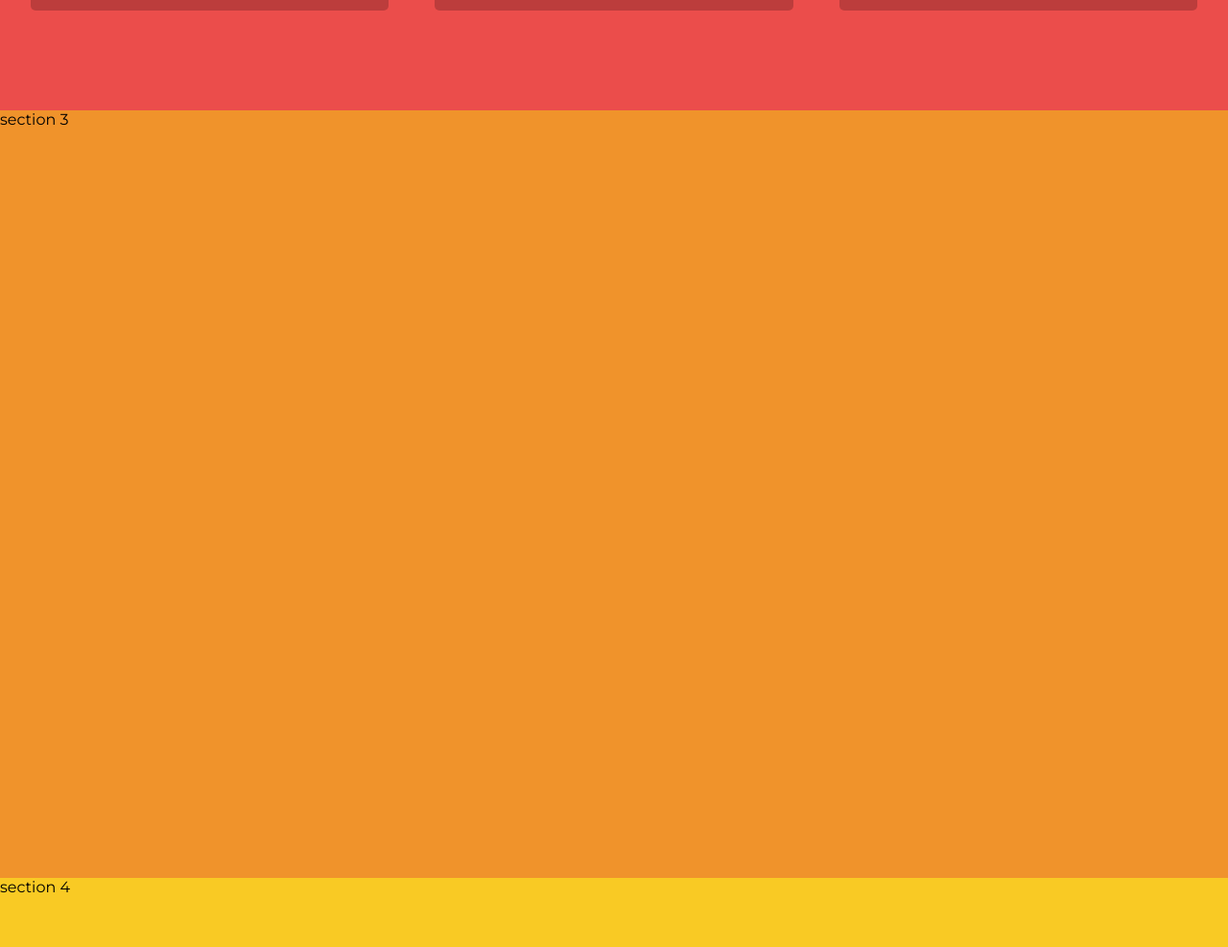
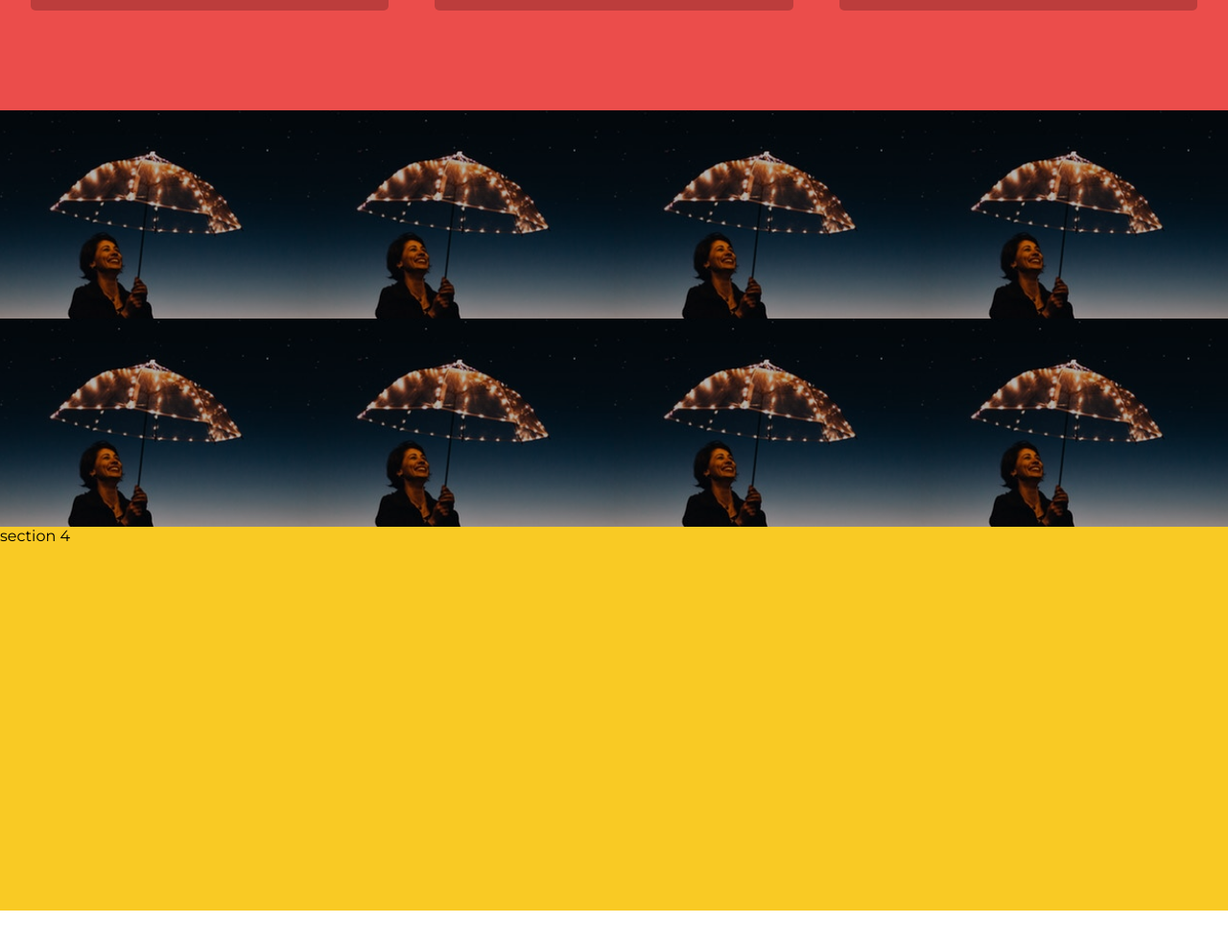
Before and after one commit to omg-its-t/zipper-scroll, a plain HTML site: page index.html in a window 1280 px wide. Shown: the part 1285-2272 px from the top of the page at 96% size. After the commit the page ends 2234 px from the top, so only its background shows below. Drawn offline with nearby package versions, Linux system fonts and the light colour scheme.

Commit message:
added image grid

```diff
--- /dev/null
+++ b/css/image-grid.css
@@ -0,0 +1,35 @@
+.row{
+	max-width: 1140px;
+	margin: 0 auto;
+}
+.images{
+	list-style-type: none;
+	width: 100%;
+}
+
+.images li{
+	display: block;
+	float: left;
+	width: 25%;
+}
+
+.singlePhoto{
+	width: 100%;
+	margin: 0 auto;
+	overflow: hidden;
+	background-color: #000;  /* changing background to black so when the image opacity is turned down, it will show the black and look darker not lighter*/
+}
+
+.singlePhoto img{
+	opacity: .7;
+	width: 100%;
+	height: auto;
+	transform: scale(2.05);   /* this makes the images overflow their container, to fix add overflow:hidden; to parrent */
+	transition: transform .7s, opacity .4s;
+
+}
+
+.singlePhoto img:hover{
+	transform: scale(1.3);
+	opacity: 1;
+}
--- a/css/style.css
+++ b/css/style.css
@@ -45,13 +45,13 @@ nav li a{
 
 section{
   width: 100%;
-  height: 100vh;
   overflow: hidden;
 }
 
 section.one{
   background: #6ab04c;
   text-align: center;
+  height: 100vh;
 }
 
 .one > p{
@@ -66,12 +66,9 @@ section.two{
   height: 75vh;
 }
 
-section.three{
-  background: #f0932b;
-}
-
 section.four{
   background: #f9ca24;
+  height: 50vh;
 }
 
 /*grid styls for cards*/
--- a/index.html
+++ b/index.html
@@ -11,6 +11,7 @@
     <link href="https://unpkg.com/aos@2.3.1/dist/aos.css" rel="stylesheet">
     <link rel="stylesheet" href="https://use.fontawesome.com/releases/v5.2.0/css/all.css" integrity="sha384-hWVjflwFxL6sNzntih27bfxkr27PmbbK/iSvJ+a4+0owXq79v+lsFkW54bOGbiDQ" crossorigin="anonymous">
     <link rel="stylesheet" href="css/style.css">
+    <link rel="stylesheet" href="css/image-grid.css">
     <link href="https://fonts.googleapis.com/css?family=Montserrat:300,400" rel="stylesheet">
     <script src="https://unpkg.com/aos@2.3.1/dist/aos.js"></script>
     <title>Zipper Scroll Site</title>
@@ -26,7 +27,6 @@
       </ul>
     </nav>
   </header>
-
   <section class="one" data-aos="fade-down-right" data-aos-delay="50" data-aos-duration="1000">
       <p class="primary">Welcome to the Zipper.</p>
       <p class="secondary">This zipper effect is provided by the <a href="http://michalsnik.github.io/aos/">AOS Library.</a></p>
@@ -54,9 +54,40 @@
       </div>
   </div>
   </section>
-  <section class="three" data-aos="fade-down-right" data-aos-delay="50" data-aos-duration="1000">section 3</section>
+
+  <section class="three" data-aos="fade-down-right" data-aos-delay="50" data-aos-duration="1000">
+    <section class="imageGrid noPadAddMargin">
+			<ul class="images clearfix">
+				<li>
+					<figure class="singlePhoto"><img src="images/grid-photo.jpeg" alt="image example 1"></figure>
+				</li>
+				<li>
+					<figure class="singlePhoto"><img src="images/grid-photo.jpeg" alt="image example 2"></figure>
+				</li>
+				<li>
+					<figure class="singlePhoto"><img src="images/grid-photo.jpeg" alt="image example 3"></figure>
+				</li>
+				<li>
+					<figure class="singlePhoto"><img src="images/grid-photo.jpeg" alt="image example 4"></figure>
+				</li>
+			</ul>
+			<ul class="images clearfix">
+				<li>
+					<figure class="singlePhoto"><img src="images/grid-photo.jpeg" alt="image example 5"></figure>
+				</li>
+				<li>
+					<figure class="singlePhoto"><img src="images/grid-photo.jpeg" alt="image example 6"></figure>
+				</li>
+				<li>
+					<figure class="singlePhoto"><img src="images/grid-photo.jpeg" alt="image example 7"></figure>
+				</li>
+				<li>
+					<figure class="singlePhoto"><img src="images/grid-photo.jpeg" alt="image example 8"></figure>
+				</li>
+			</ul>
+  </section>
+
   <section class="four" data-aos="fade-down-left" data-aos-delay="50" data-aos-duration="1000">section 4</section>
   </body>
-
   <script>AOS.init();</script>
 </html>
```
Also changed, not shown: images/grid-photo.jpeg (added).
